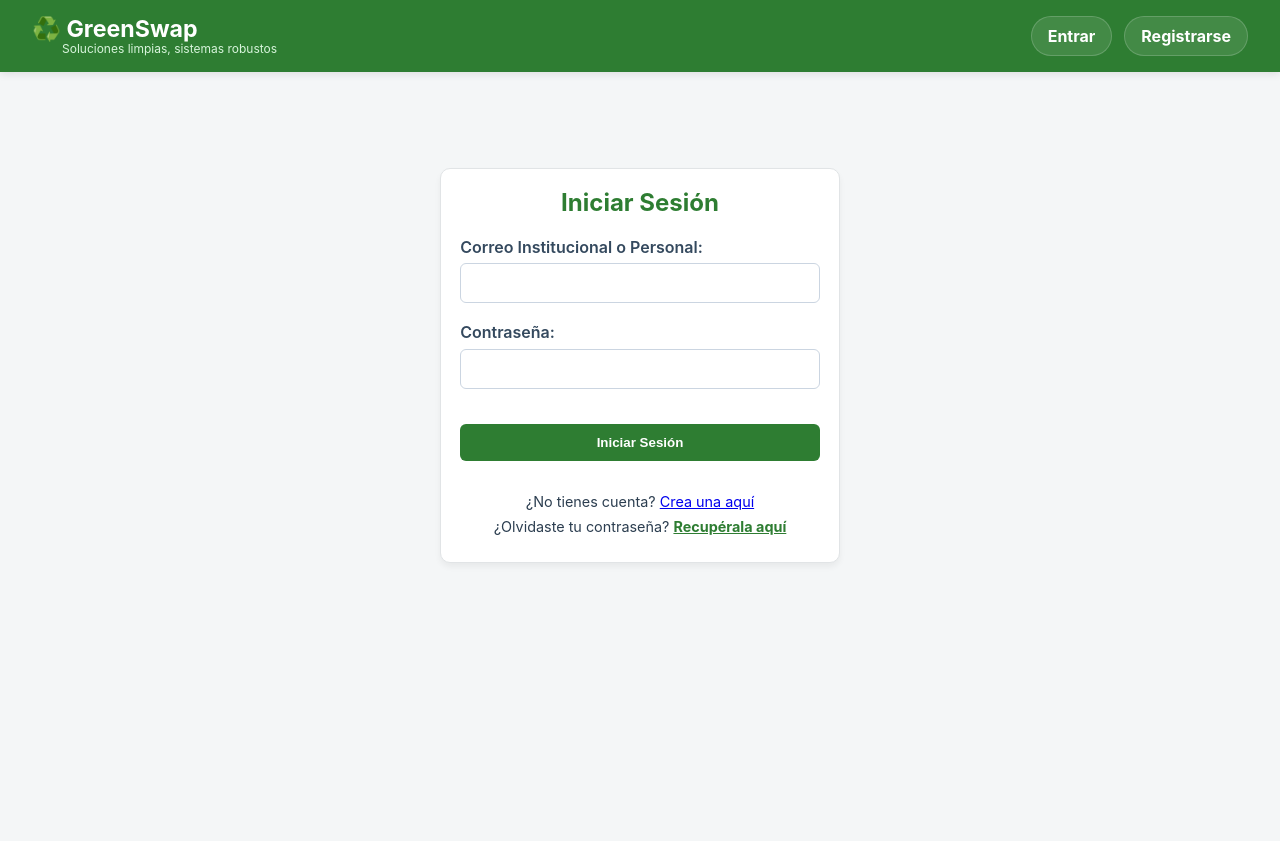
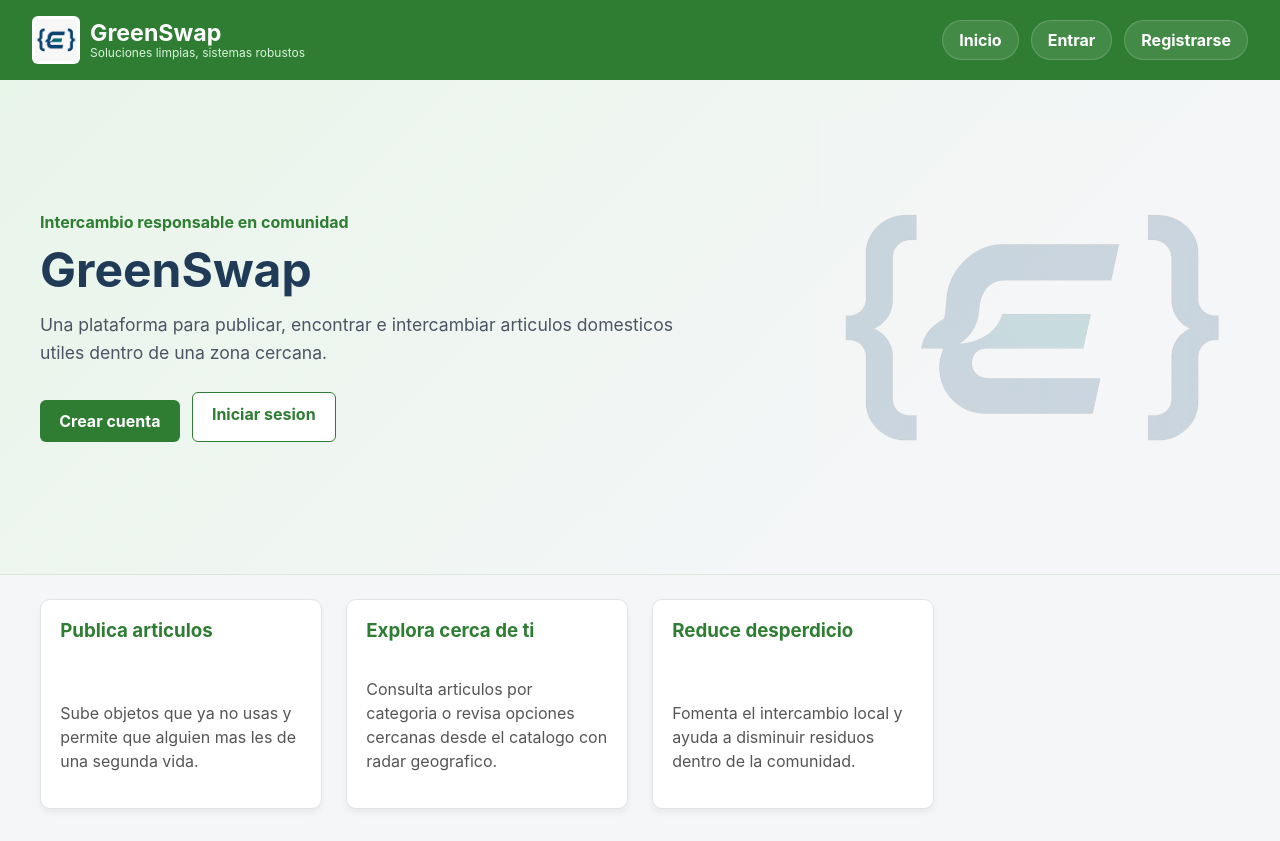
Before and after one commit to AlexanderMaldonadoHernandez/GreenSwap, a React (Vite) app in the folder frontend/: page / in a window 1280 px wide. Before the commit this address led to /login. Before the commit the page ends 800 px from the top, so only its background shows below. Built offline with nearby package versions, Linux system fonts and the light colour scheme.

Commit message:
Agrega inicio y logo de GreenSwap

```diff
--- a/frontend/src/App.jsx
+++ b/frontend/src/App.jsx
@@ -3,6 +3,7 @@
 import Navbar from './components/Navbar';
 import Login from './paginas/Login';
 import Registro from './paginas/Registro';
+import Inicio from './paginas/Inicio';
 import CatalogoMapa from './paginas/CatalogoMapa';
 import Panel from './paginas/Panel';
 import PanelAdmin from './paginas/PanelAdmin';
@@ -25,10 +26,7 @@
       <Navbar usuario={usuario} setUsuario={setUsuario} />
 
       <Routes>
-      <Route
-        path="/"
-        element={<Navigate to={usuario ? '/catalogo' : '/login'} replace />}
-      />
+      <Route path="/" element={<Inicio usuario={usuario} />} />
 
       <Route
         path="/login"
--- a/frontend/src/components/Navbar.jsx
+++ b/frontend/src/components/Navbar.jsx
@@ -1,6 +1,9 @@
 import { NavLink, useNavigate } from 'react-router-dom';
+import logo from '../assets/greenswap-logo.png';
+
 export default function Navbar({ usuario, setUsuario}) {
   const navigate = useNavigate();
+
   const cerrarSesion = (e) => {
     e.preventDefault();
 
@@ -16,16 +19,30 @@
       <div
         style={{
           display: 'flex',
-          flexDirection: 'column',
-          lineHeight: '1.1',
+          alignItems: 'center',
+          gap: '10px',
           cursor: 'pointer'
         }}
-        onClick={() => navigate(usuario ? '/catalogo' : '/login')}
+        onClick={() => navigate('/')}
       >
-        <strong style={{ fontSize: '1.45rem' }}>♻️ GreenSwap</strong>
-        <span style={{ fontSize: '0.75rem', color: '#d8f5dc', marginLeft: '30px' }}>
-          Soluciones limpias, sistemas robustos
-        </span>
+        <img
+          src={logo}
+          alt="GreenSwap"
+          style={{
+            width: '42px',
+            height: '42px',
+            objectFit: 'contain',
+            background: 'white',
+            borderRadius: '6px',
+            padding: '3px'
+          }}
+        />
+        <div style={{ display: 'flex', flexDirection: 'column', lineHeight: '1.1' }}>
+          <strong style={{ fontSize: '1.45rem' }}>GreenSwap</strong>
+          <span style={{ fontSize: '0.75rem', color: '#d8f5dc' }}>
+            Soluciones limpias, sistemas robustos
+          </span>
+        </div>
       </div>
 
       <div className="nav-links">
@@ -55,6 +72,10 @@
           </>
         ) : (
           <>
+            <NavLink to="/">
+              Inicio
+            </NavLink>
+
             <NavLink to="/login">
               Entrar
             </NavLink>
--- a/frontend/src/paginas/Inicio.jsx
+++ b/frontend/src/paginas/Inicio.jsx
@@ -0,0 +1,137 @@
+import { Link } from 'react-router-dom';
+import logo from '../assets/greenswap-logo.png';
+
+export default function Inicio({ usuario }) {
+  return (
+    <main>
+      <section
+        style={{
+          background: 'linear-gradient(135deg, #e8f5e9 0%, #f4f6f7 70%)',
+          borderBottom: '1px solid #dbe7dc'
+        }}
+      >
+        <div
+          className="container"
+          style={{
+            minHeight: '430px',
+            display: 'flex',
+            alignItems: 'center',
+            position: 'relative',
+            overflow: 'hidden'
+          }}
+        >
+          <img
+            src={logo}
+            alt="GreenSwap"
+            style={{
+              position: 'absolute',
+              right: '2rem',
+              bottom: '35px',
+              width: 'min(420px, 44vw)',
+              opacity: 0.18,
+              pointerEvents: 'none'
+            }}
+          />
+
+          <div style={{ maxWidth: '680px', position: 'relative', zIndex: 1 }}>
+            <p
+              style={{
+                color: '#2e7d32',
+                fontWeight: 700,
+                margin: '0 0 0.8rem'
+              }}
+            >
+              Intercambio responsable en comunidad
+            </p>
+
+            <h1
+              style={{
+                fontSize: '3rem',
+                lineHeight: 1.05,
+                margin: '0 0 1rem',
+                color: '#1f3b57'
+              }}
+            >
+              GreenSwap
+            </h1>
+
+            <p
+              style={{
+                fontSize: '1.1rem',
+                lineHeight: 1.6,
+                color: '#4b5563',
+                margin: '0 0 1.5rem'
+              }}
+            >
+              Una plataforma para publicar, encontrar e intercambiar articulos
+              domesticos utiles dentro de una zona cercana.
+            </p>
+
+            <div style={{ display: 'flex', gap: '12px', flexWrap: 'wrap' }}>
+              <Link
+                to={usuario ? '/catalogo' : '/registro'}
+                className="btn"
+                style={{
+                  width: 'auto',
+                  textDecoration: 'none',
+                  display: 'inline-block'
+                }}
+              >
+                {usuario ? 'Ver catalogo' : 'Crear cuenta'}
+              </Link>
+
+              <Link
+                to={usuario ? '/panel' : '/login'}
+                style={{
+                  color: '#2e7d32',
+                  border: '1px solid #2e7d32',
+                  borderRadius: '6px',
+                  padding: '0.7rem 1.2rem',
+                  fontWeight: 700,
+                  textDecoration: 'none',
+                  background: '#ffffff'
+                }}
+              >
+                {usuario ? 'Ir a mi panel' : 'Iniciar sesion'}
+              </Link>
+            </div>
+          </div>
+        </div>
+      </section>
+
+      <section className="container" style={{ paddingTop: '1.5rem' }}>
+        <div className="card-grid" style={{ marginTop: 0 }}>
+          <div className="card">
+            <h3 style={{ color: '#2e7d32', marginTop: 0 }}>
+              Publica articulos
+            </h3>
+            <p style={{ color: '#555', lineHeight: 1.5 }}>
+              Sube objetos que ya no usas y permite que alguien mas les de una
+              segunda vida.
+            </p>
+          </div>
+
+          <div className="card">
+            <h3 style={{ color: '#2e7d32', marginTop: 0 }}>
+              Explora cerca de ti
+            </h3>
+            <p style={{ color: '#555', lineHeight: 1.5 }}>
+              Consulta articulos por categoria o revisa opciones cercanas desde
+              el catalogo con radar geografico.
+            </p>
+          </div>
+
+          <div className="card">
+            <h3 style={{ color: '#2e7d32', marginTop: 0 }}>
+              Reduce desperdicio
+            </h3>
+            <p style={{ color: '#555', lineHeight: 1.5 }}>
+              Fomenta el intercambio local y ayuda a disminuir residuos dentro
+              de la comunidad.
+            </p>
+          </div>
+        </div>
+      </section>
+    </main>
+  );
+}
```
Also changed, not shown: frontend/src/assets/greenswap-logo.png (added).
